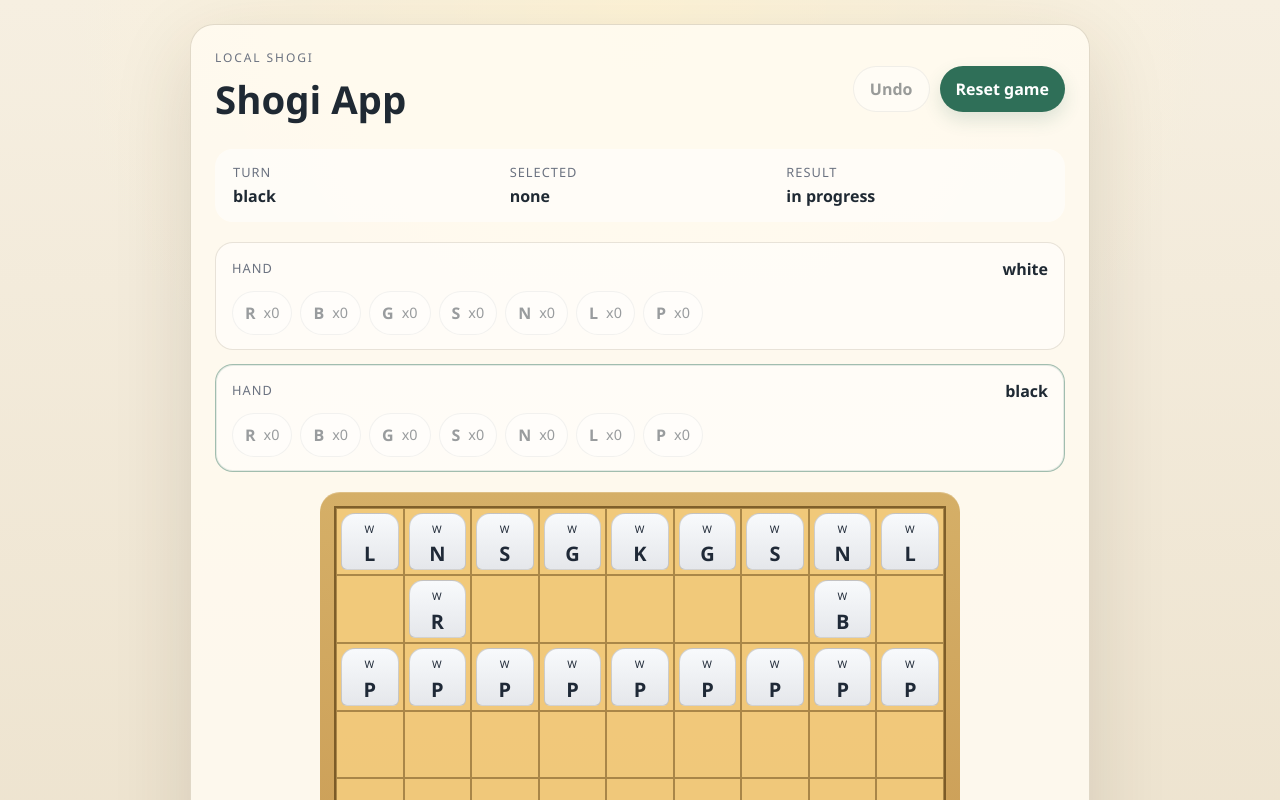
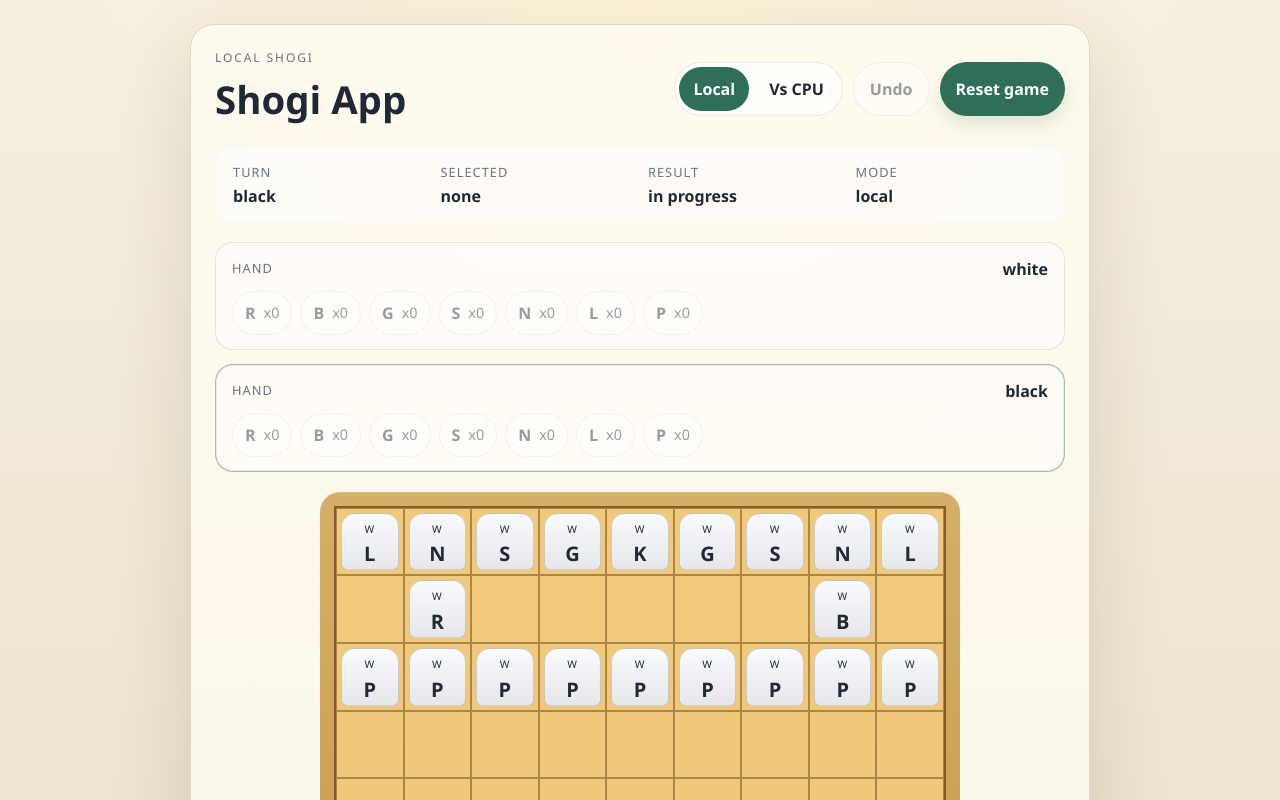
Before and after one commit to nzonzokuririn48-ux/my-codex-harness, a React (Vite) app: page / in a window 1280 px wide. Shown: the top 800 px of the page. Built offline with nearby package versions, Linux system fonts and the light colour scheme.

Commit message:
feat: add first playable random CPU mode

```diff
--- a/src/App.tsx
+++ b/src/App.tsx
@@ -4,9 +4,11 @@ import { HandTray } from './components/HandTray';
 import { MoveHistory } from './components/MoveHistory';
 import { StartPrompt } from './components/StartPrompt';
 import {
+  type CpuAction,
   createInitialGameState,
   dropPiece,
   type GameState,
+  getLegalActions,
   isCheckmate,
   isInCheck,
   getLegalDrops,
@@ -35,6 +37,10 @@ type StartFlowState = {
   requiresChoice: boolean;
   savedGame: GameState | null;
 };
+
+type GameMode = 'local' | 'cpu';
+
+const GAME_MODE_STORAGE_KEY = 'shogi-app-mode';
 
 function getPieceStatusText(piece: Piece | null | undefined): string {
   if (!piece) {
@@ -68,8 +74,30 @@ function createStartFlowState(): StartFlowState {
   };
 }
 
+function loadPersistedGameMode(): GameMode {
+  if (typeof window === 'undefined') {
+    return 'local';
+  }
+
+  const savedMode = window.localStorage.getItem(GAME_MODE_STORAGE_KEY);
+  return savedMode === 'cpu' ? 'cpu' : 'local';
+}
+
+function persistGameMode(mode: GameMode): void {
+  if (typeof window === 'undefined') {
+    return;
+  }
+
+  try {
+    window.localStorage.setItem(GAME_MODE_STORAGE_KEY, mode);
+  } catch {
+    // Ignore persistence failures and keep the live game usable.
+  }
+}
+
 function App() {
   const [startFlowState, setStartFlowState] = useState(() => createStartFlowState());
+  const [gameMode, setGameMode] = useState<GameMode>(() => loadPersistedGameMode());
   const [gameState, setGameState] = useState(() => createInitialGameState());
   const [previousStates, setPreviousStates] = useState<GameState[]>([]);
   const [selectedPosition, setSelectedPosition] = useState<Position | null>(null);
@@ -92,13 +120,19 @@ function App() {
       : otherPlayerCheck
         ? otherPlayer
         : null;
+  const isCpuTurn =
+    gameMode === 'cpu' &&
+    gameState.currentPlayer === 'white' &&
+    winner === null &&
+    !showPromotionChoice &&
+    !startFlowState.requiresChoice;
 
   const legalTargets = selectedPosition
     ? getLegalMoves(gameState, selectedPosition)
     : selectedHandPiece
       ? getLegalDrops(gameState, selectedHandPiece)
       : [];
-  const canUndo = previousStates.length > 0 && !showPromotionChoice;
+  const canUndo = previousStates.length > 0 && !showPromotionChoice && !isCpuTurn;
 
   useEffect(() => {
     if (startFlowState.requiresChoice) {
@@ -108,10 +142,26 @@ function App() {
     persistGameState(gameState);
   }, [gameState, startFlowState.requiresChoice]);
 
+  useEffect(() => {
+    persistGameMode(gameMode);
+  }, [gameMode]);
+
   const resetInteractionState = () => {
     setSelectedPosition(null);
     setSelectedHandPiece(null);
     setPendingMove(null);
+  };
+
+  const applyCpuAction = (action: CpuAction) => {
+    setPreviousStates((states) => [...states, gameState]);
+
+    if (action.kind === 'move') {
+      setGameState(movePiece(gameState, action.from, action.to, action.promote));
+    } else {
+      setGameState(dropPiece(gameState, action.pieceType, action.to));
+    }
+
+    resetInteractionState();
   };
 
   const resetGame = () => {
@@ -147,6 +197,17 @@ function App() {
       requiresChoice: false,
       savedGame: null,
     });
+  };
+
+  const handleGameModeChange = (nextMode: GameMode) => {
+    if (gameMode === nextMode) {
+      return;
+    }
+
+    setGameMode(nextMode);
+    setGameState(createInitialGameState());
+    setPreviousStates([]);
+    resetInteractionState();
   };
 
   const applyMove = (from: Position, to: Position, promote?: boolean) => {
@@ -186,7 +247,7 @@ function App() {
   };
 
   const handleSquareClick = (position: Position) => {
-    if (winner || showPromotionChoice) {
+    if (winner || showPromotionChoice || isCpuTurn) {
       return;
     }
 
@@ -259,13 +320,35 @@ function App() {
   };
 
   const handleHandPieceSelect = (pieceType: HandPieceType) => {
-    if (winner || showPromotionChoice) {
+    if (winner || showPromotionChoice || isCpuTurn) {
       return;
     }
 
     setSelectedPosition(null);
     setSelectedHandPiece((currentPiece) => (currentPiece === pieceType ? null : pieceType));
   };
+
+  useEffect(() => {
+    if (!isCpuTurn) {
+      return;
+    }
+
+    const legalActions = getLegalActions(gameState);
+
+    if (legalActions.length === 0) {
+      return;
+    }
+
+    const timeoutId = window.setTimeout(() => {
+      const action =
+        legalActions[Math.floor(Math.random() * legalActions.length)];
+      applyCpuAction(action);
+    }, 450);
+
+    return () => {
+      window.clearTimeout(timeoutId);
+    };
+  }, [gameState, isCpuTurn]);
 
   const handleExportMoves = () => {
     if (gameState.history.length === 0) {
@@ -307,6 +390,22 @@ function App() {
             <h1>Shogi App</h1>
           </div>
           <div className="header-actions">
+            <div className="mode-toggle" role="group" aria-label="Game mode">
+              <button
+                className={`mode-button${gameMode === 'local' ? ' is-active' : ''}`}
+                onClick={() => handleGameModeChange('local')}
+                type="button"
+              >
+                Local
+              </button>
+              <button
+                className={`mode-button${gameMode === 'cpu' ? ' is-active' : ''}`}
+                onClick={() => handleGameModeChange('cpu')}
+                type="button"
+              >
+                Vs CPU
+              </button>
+            </div>
             <button
               className="secondary-button"
               disabled={!canUndo}
@@ -344,6 +443,10 @@ function App() {
                   : 'in progress'}
             </strong>
           </div>
+          <div>
+            <span className="status-label">Mode</span>
+            <strong>{gameMode === 'cpu' ? 'vs CPU' : 'local'}</strong>
+          </div>
         </div>
 
         {winner ? (
@@ -361,13 +464,17 @@ function App() {
           <div className="game-banner game-banner-warning">
             <strong>{getPlayerLabel(checkedPlayer)} is in check</strong>
           </div>
+        ) : isCpuTurn ? (
+          <div className="game-banner game-banner-info">
+            <strong>CPU is thinking...</strong>
+          </div>
         ) : null}
 
         <div className="hand-layout">
           <HandTray
             hand={gameState.hands.white}
             isActive={gameState.currentPlayer === 'white'}
-            isDisabled={showPromotionChoice || winner !== null}
+            isDisabled={showPromotionChoice || winner !== null || isCpuTurn}
             onSelectPiece={handleHandPieceSelect}
             owner="white"
             selectedPiece={gameState.currentPlayer === 'white' ? selectedHandPiece : null}
@@ -375,7 +482,7 @@ function App() {
           <HandTray
             hand={gameState.hands.black}
             isActive={gameState.currentPlayer === 'black'}
-            isDisabled={showPromotionChoice || winner !== null}
+            isDisabled={showPromotionChoice || winner !== null || isCpuTurn}
             onSelectPiece={handleHandPieceSelect}
             owner="black"
             selectedPiece={gameState.currentPlayer === 'black' ? selectedHandPiece : null}
@@ -433,7 +540,7 @@ function App() {
         <p className="help-text">
           Select one of the active player&apos;s pieces, then choose a highlighted square.
           The app supports standard movement, captures, promotion choice, hand drops,
-          move history, and local two-player play.
+          move history, local two-player play, and a simple random CPU mode.
         </p>
       </section>
     </main>
--- a/src/styles.css
+++ b/src/styles.css
@@ -77,6 +77,32 @@ button {
   gap: 10px;
 }
 
+.mode-toggle {
+  display: inline-flex;
+  align-items: center;
+  gap: 6px;
+  padding: 4px;
+  border-radius: 999px;
+  background: rgba(255, 255, 255, 0.72);
+  border: 1px solid rgba(31, 41, 51, 0.1);
+}
+
+.mode-button {
+  border: 0;
+  border-radius: 999px;
+  background: transparent;
+  color: #1f2933;
+  padding: 10px 14px;
+  cursor: pointer;
+  font-weight: 600;
+  min-height: 44px;
+}
+
+.mode-button.is-active {
+  background: #2f6f58;
+  color: #ffffff;
+}
+
 .eyebrow,
 .status-label,
 .help-text {
@@ -136,10 +162,12 @@ button {
 
 .reset-button:hover,
 .play-again-button:hover,
-.secondary-button:hover {
+.secondary-button:hover,
+.mode-button:hover {
   filter: brightness(1.04);
 }
 
+.mode-button:disabled,
 .secondary-button:disabled,
 .reset-button:disabled,
 .play-again-button:disabled {
@@ -168,6 +196,11 @@ button {
 .game-banner-warning {
   background: rgba(186, 92, 34, 0.12);
   border: 1px solid rgba(186, 92, 34, 0.24);
+}
+
+.game-banner-info {
+  background: rgba(41, 98, 180, 0.12);
+  border: 1px solid rgba(41, 98, 180, 0.24);
 }
 
 .play-again-button {
@@ -444,9 +477,18 @@ button {
 
   .reset-button,
   .play-again-button,
-  .secondary-button {
+  .secondary-button,
+  .mode-button {
     width: 100%;
     justify-content: center;
+  }
+
+  .mode-toggle {
+    width: 100%;
+    display: grid;
+    gap: 8px;
+    padding: 8px;
+    border-radius: 16px;
   }
 
   .game-banner {
```
